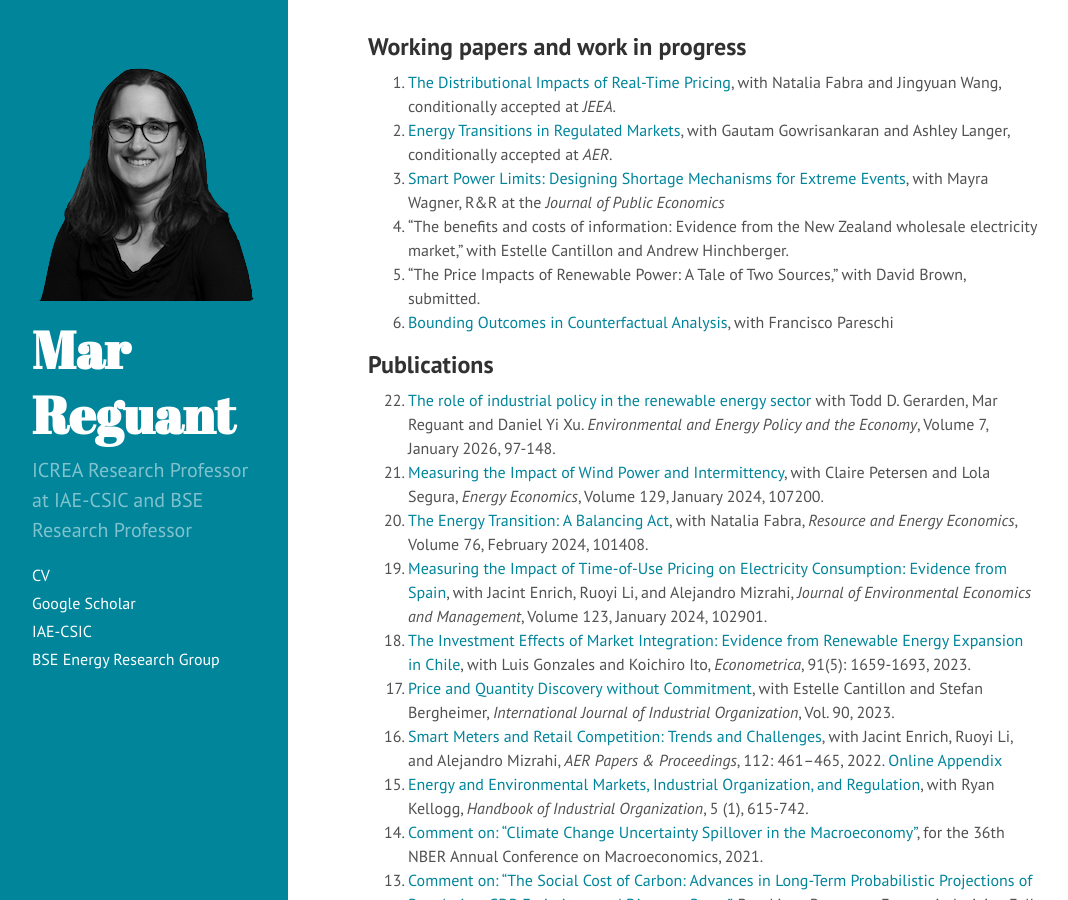
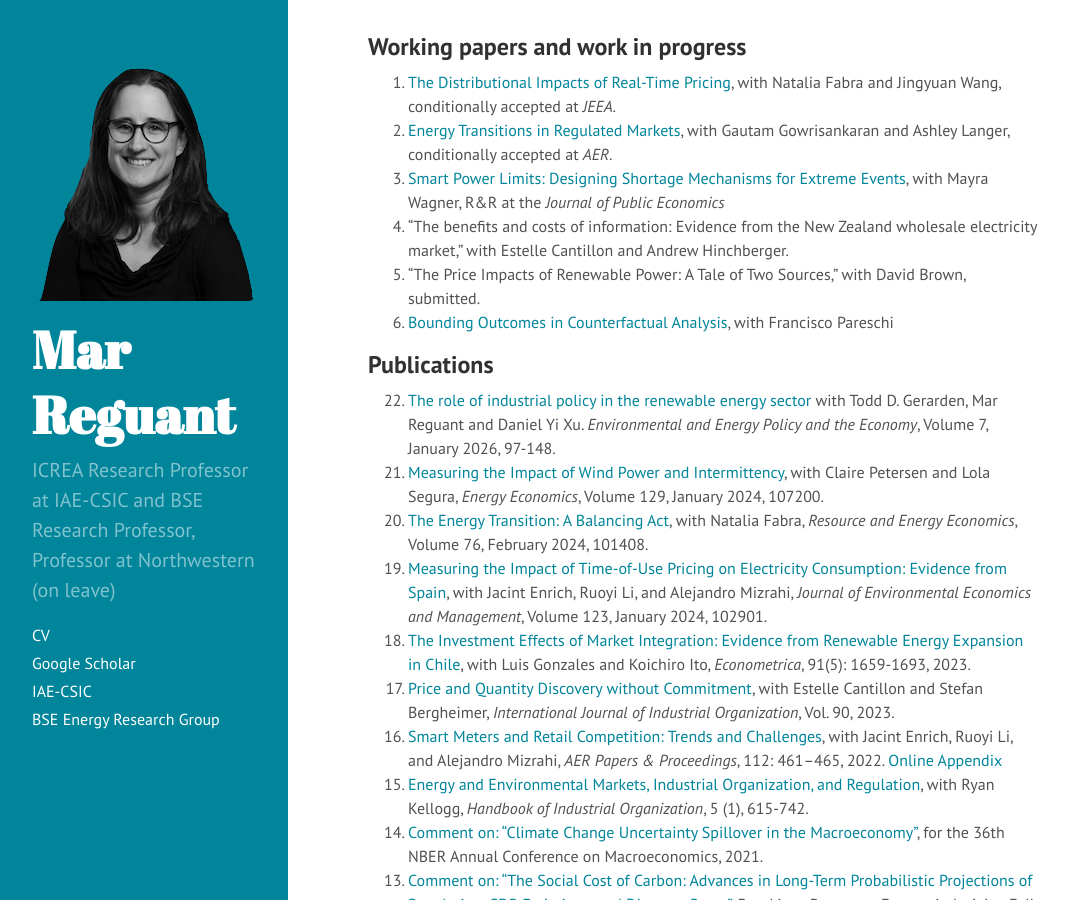
Before and after one commit to mreguant/mreguant.github.io, a Jekyll site: the page built from index.md, in a window 1280 px wide and 900 px high. Shown: the whole window, without its empty margins (0-1068 px from the left). Built offline with Jekyll 4.4.1, drawn with Linux system fonts in a browser that asks for light colours; nearby versions of some CDN libraries.

Commit message:
Update _config.yml

```diff
--- a/_config.yml
+++ b/_config.yml
@@ -3,7 +3,7 @@
 
 title:            Mar Reguant
 tagline:          'Research page'
-description:      'ICREA Research Professor at IAE-CSIC and BSE Research Professor'
+description:      'ICREA Research Professor at IAE-CSIC and BSE Research Professor, Professor at Northwestern (on leave)'
 url:              https://mreguant.github.io
 baseurl:          /
 
```
